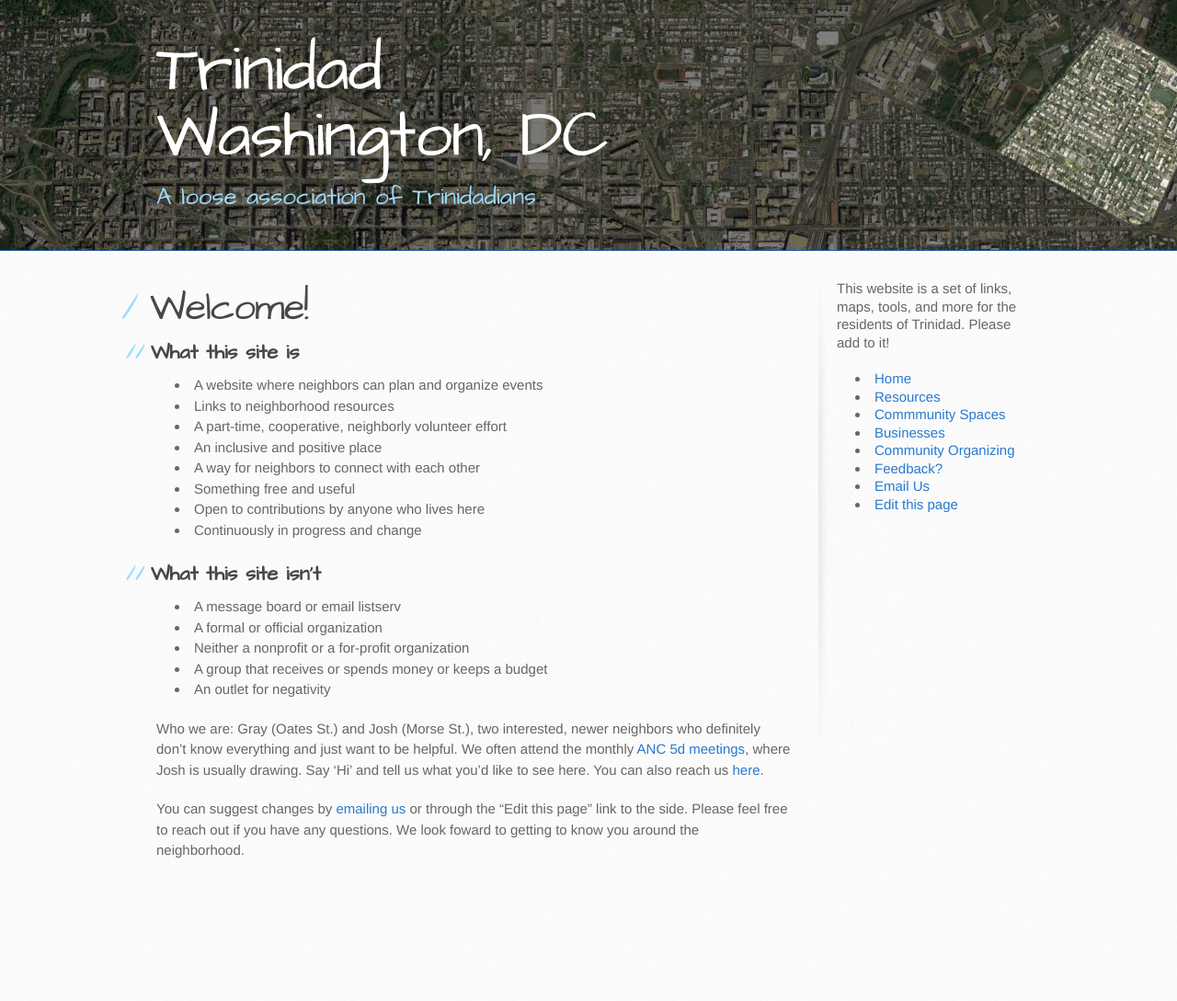
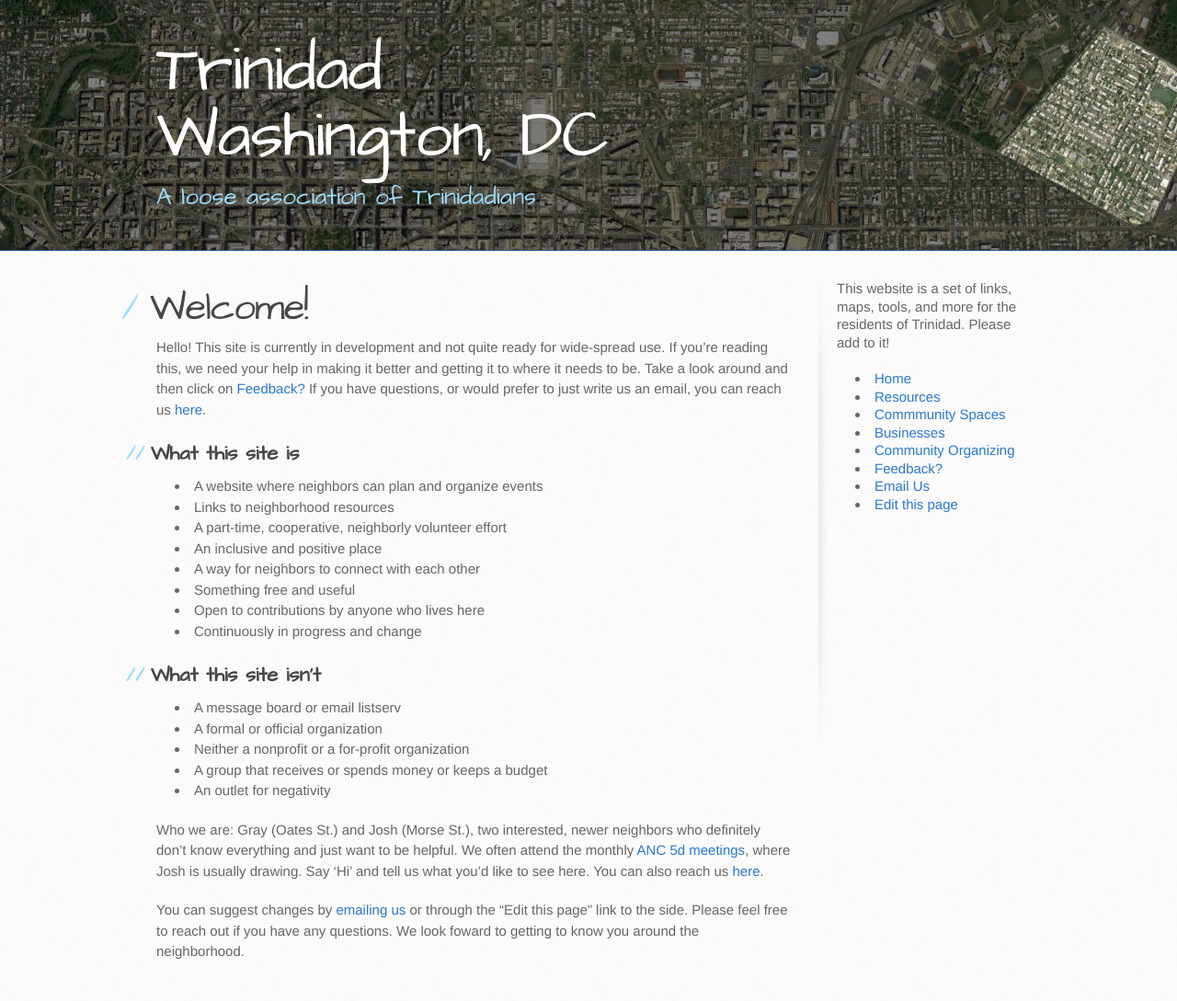
Before and after one commit to gbinal/tobago, a Jekyll site: the page built from index.md, in a window 1280 px wide. Shown: the whole page at 92% size. Built offline with Jekyll 4.4.1, drawn with Linux system fonts in a browser that asks for light colours; before the commit the page ends 979 px from its top, so only the background shows below that.

Commit message:
Opening paragraph

```diff
--- a/index.md
+++ b/index.md
@@ -4,6 +4,7 @@ title: Welcome!
 published: true
 ---
 
+Hello! This site is currently **in development** and not quite ready for wide-spread use. If you're reading this, we need your help in making it better and getting it to where it needs to be. Take a look around and then click on [Feedback?](/feedback) If you have questions, or would prefer to just write us an email, you can reach us [here](mailto:trinidad-dc@googlegroups.com).
 
 ## What this site is
 * A website where neighbors can plan and organize events
```
